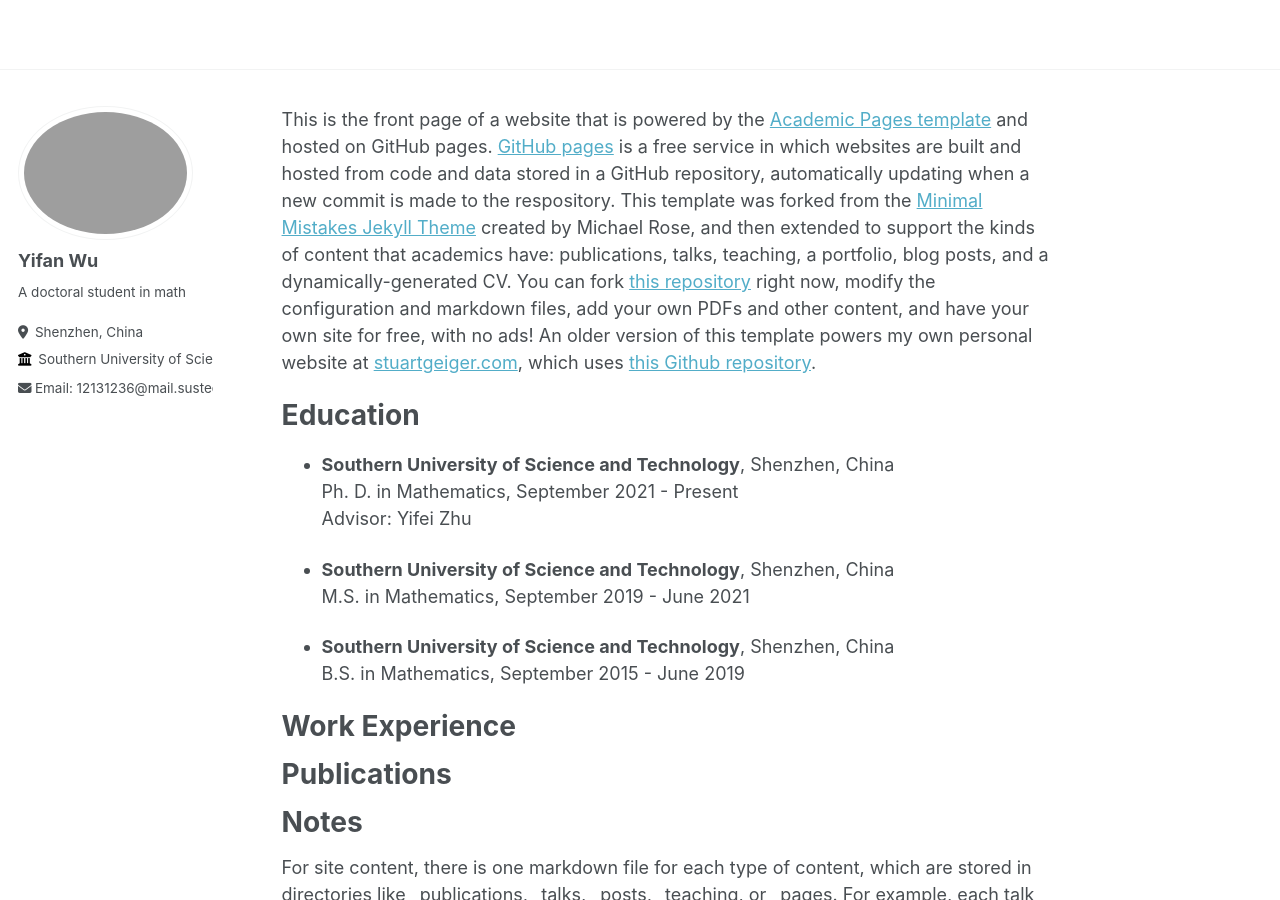
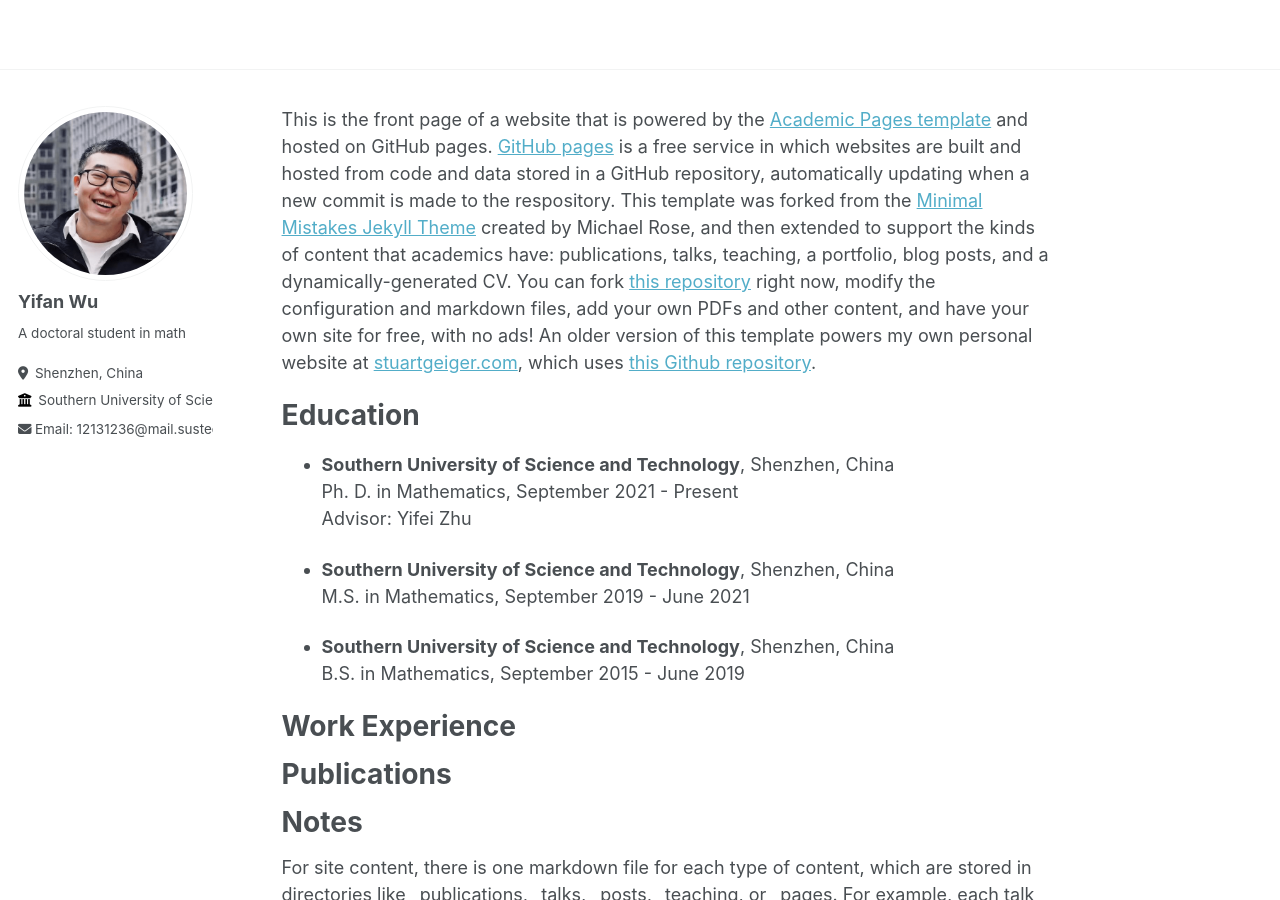
Before and after one commit to Wuyf19970105/Wuyf19970105.github.io, a Jekyll site: the page built from _pages/about.md, in a window 1280 px wide and 900 px high. Built offline with Jekyll 4.4.1, drawn with Linux system fonts in a browser that asks for light colours.

Commit message:
Update _config.yml
Signed-off-by: Yifan Wu <148335396+Wuyf19970105@users.noreply.github.com>

```diff
--- a/_config.yml
+++ b/_config.yml
@@ -21,7 +21,7 @@ repository               : "academicpages/academicpages.github.io"
 #               Additional customization can be done by editing /_includes/author-profile.html
 author:
   # Biographic information
-  avatar           : "avatar.png"
+  avatar           : "avatar-min.png"
   name             : "    Yifan Wu"
   pronouns         : # example: "she/her"
   bio              : "A doctoral student in math"
```
